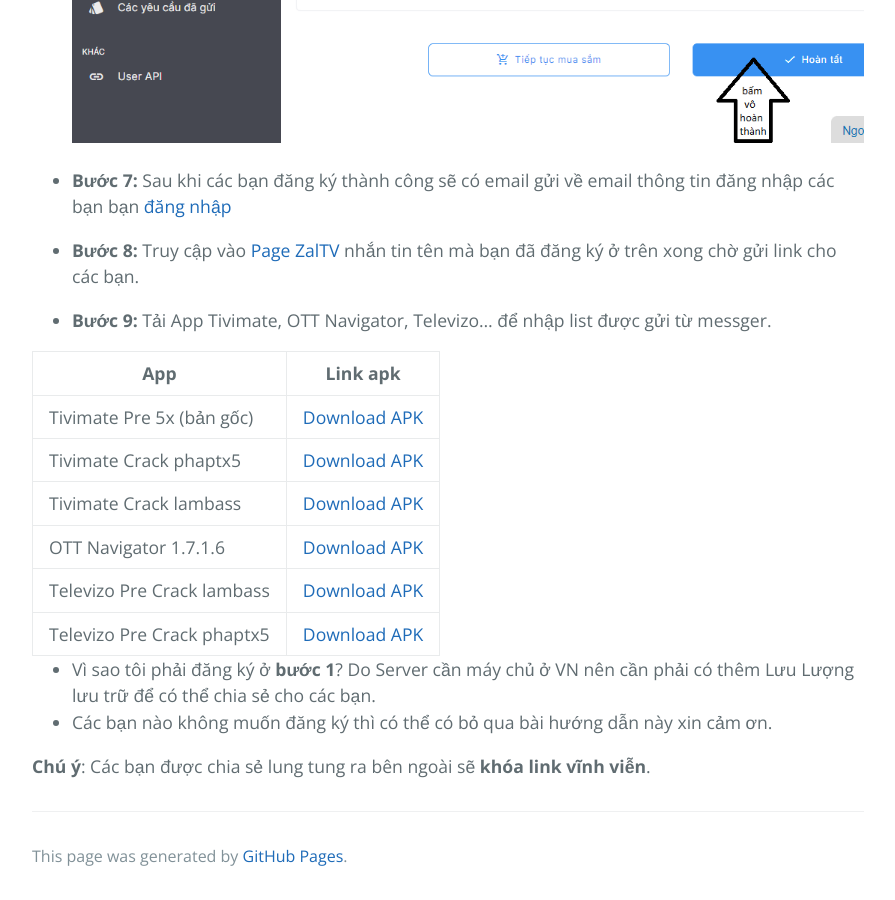
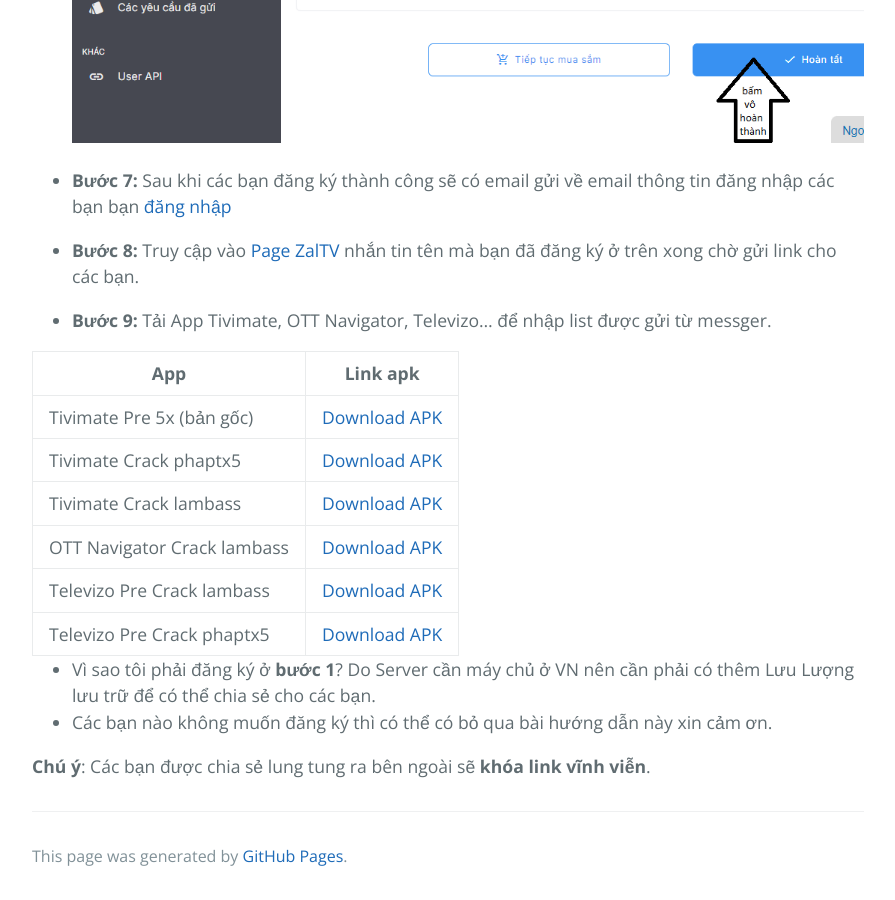
Before and after one commit to huuvinhtv/zaltv, a Jekyll site: the page built from huongdan.md, in a window 1280 px wide and 900 px high, scrolled down 3034 px. Shown: the whole window, without its empty margins (192-1087 px from the left). Built offline with Jekyll 4.4.1, drawn with Linux system fonts in a browser that asks for light colours; our own code applies the rules of GitHub Pages for plain Markdown files.

Commit message:
Update huongdan.md

```diff
--- a/huongdan.md
+++ b/huongdan.md
@@ -27,12 +27,12 @@ Những điều bạn cần biết để có thể xem link iptv được chia s
 
 | App            | Link apk|
 |--------------------|--------------------------------------------------|
-| Tivimate Pre 5x (bản gốc)    | [Download APK](https://files.tivimate.com/tivimate.apk)|
-| Tivimate Crack phaptx5   | [Download APK](https://www.mediafire.com/folder/nkult5ncvdbke/Tivimate)|
-| Tivimate Crack lambass   | [Download APK](https://lambassvn.github.io/TiviMate-IPTV_Premium_LamBass_2024.apk)|
-| OTT Navigator 1.7.1.6   | [Download APK](https://github.com/LamBassVN/AIO-APPS/raw/master/OTT-Navigator-IPTV_1.7.1.6_Mod.apk)|
-| Televizo Pre Crack lambass    | [Download APK](https://lambassvn.github.io/Televizo-IPTV_Premium_LamBass_2023.apk)|
-| Televizo Pre Crack phaptx5    | [Download APK](https://www.mediafire.com/file/u2h2outpzqfojb6/Televizo_v1.9.1.5_Premium_arm7.apk/file)|
+| Tivimate Pre 5x (bản gốc) | [Download APK](https://files.tivimate.com/tivimate.apk)|
+| Tivimate Crack phaptx5 | [Download APK](https://www.mediafire.com/folder/nkult5ncvdbke/Tivimate)|
+| Tivimate Crack lambass | [Download APK](https://lambassvn.github.io/TiviMate-IPTV_Premium_LamBass_2024.apk)|
+| OTT Navigator Crack lambass | [Download APK](https://github.com/LamBassVN/AIO-APPS/raw/master/OTT-Navigator-IPTV_1.7.1.6_Mod.apk)|
+| Televizo Pre Crack lambass | [Download APK](https://lambassvn.github.io/Televizo-IPTV_Premium_LamBass_2023.apk)|
+| Televizo Pre Crack phaptx5 | [Download APK](https://www.mediafire.com/file/u2h2outpzqfojb6/Televizo_v1.9.1.5_Premium_arm7.apk/file)|
 
 
 * Vì sao tôi phải đăng ký ở **bước 1**? Do Server cần máy chủ ở VN nên cần phải có thêm Lưu Lượng lưu trữ để có thể chia sẻ cho các bạn.
```
